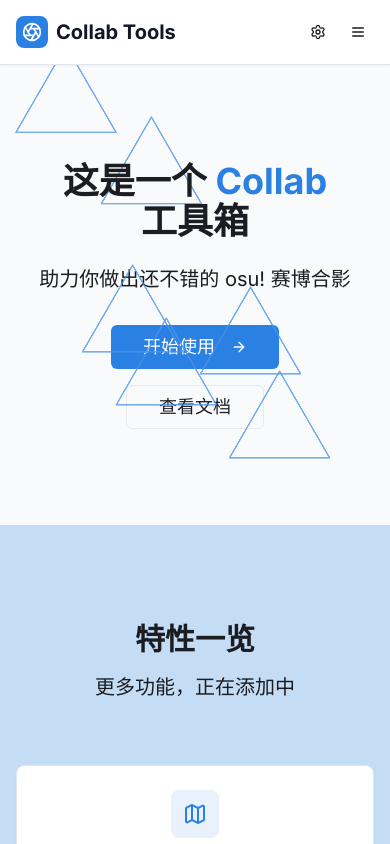
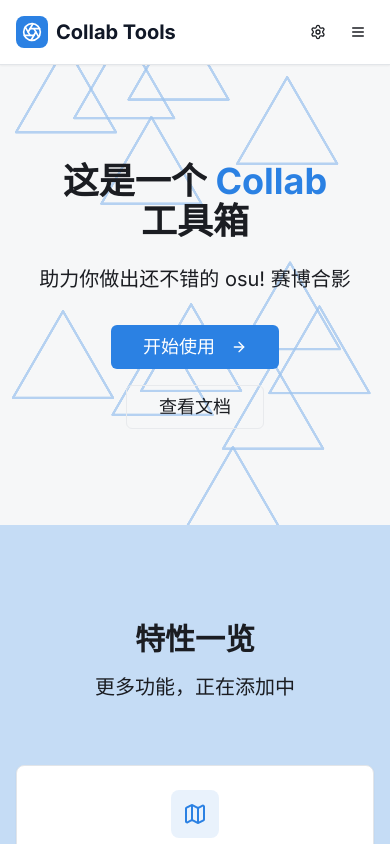
Before and after one commit to CloneWith/osu-collab-tools, a Next.js app: page / in a window 390 px wide. Shown: the top 844 px of the page. Built offline with nearby package versions, Linux system fonts and the light colour scheme.

Commit message:
Add muted mask to the top of main page

```diff
--- a/app/page.tsx
+++ b/app/page.tsx
@@ -44,18 +44,18 @@
         <div ref={root} className="relative min-h-screen hero flex flex-col">
             {/* Hero Section */}
             <section className="relative overflow-hidden">
-                <div className="max-w-7xl mx-auto px-4 sm:px-6 lg:px-8 py-24">
                 {/* 三角形背景 */}
                 <div className="absolute inset-0 pointer-events-none">
                     <TrianglesBackground
                         color="#4a94e8"
                         opacity={0.75}
                         velocity={1.2 * 4 * 2}
-                            spawnRatio={0.8 / 2.5}
-                            thickness={0.015}
+                        spawnRatio={1.1 / 2.5}
+                        thickness={0.025}
                         className="w-full h-full text-accent"
                     />
                 </div>
+                <div className="w-full px-4 sm:px-6 lg:px-8 py-24 relative z-10 bg-muted/50">
                     <div className="text-center">
                         <h1 className="hero-title text-4xl md:text-6xl font-bold text-card-foreground mb-6">
                             这是一个
```
Lines whose indentation alone changed are shown as unchanged.
